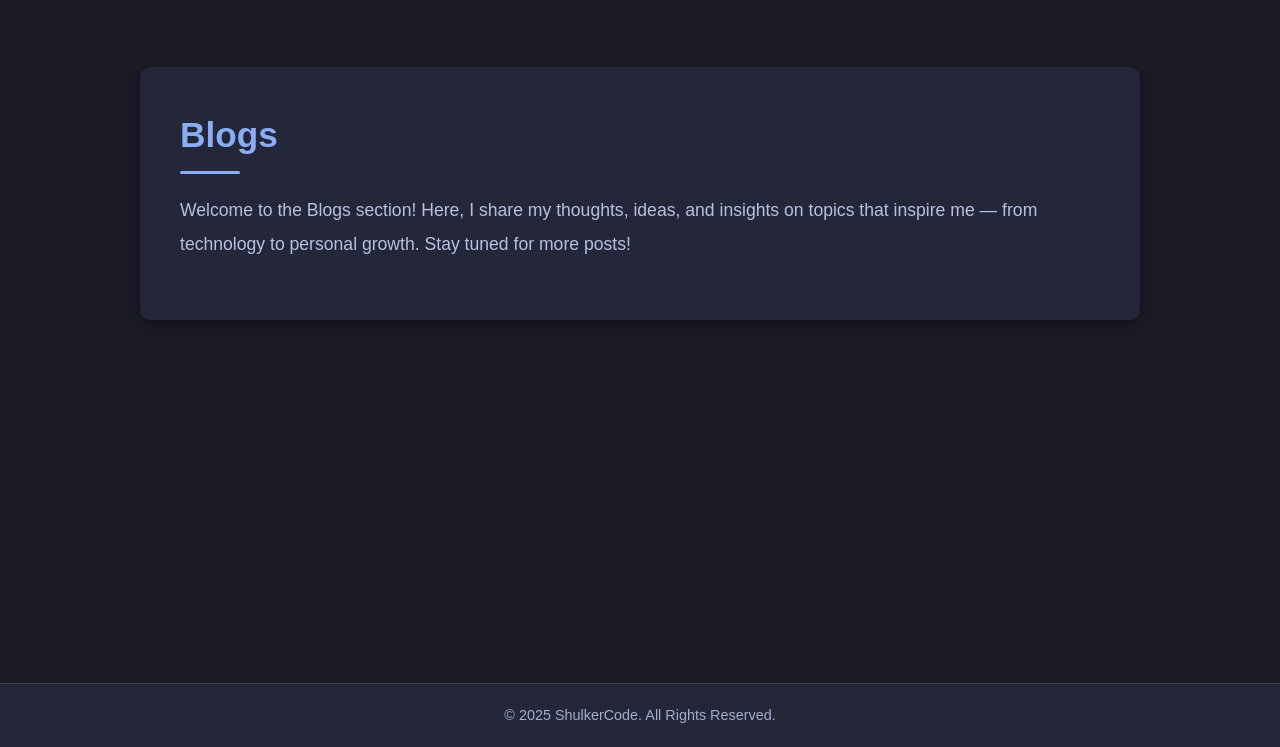
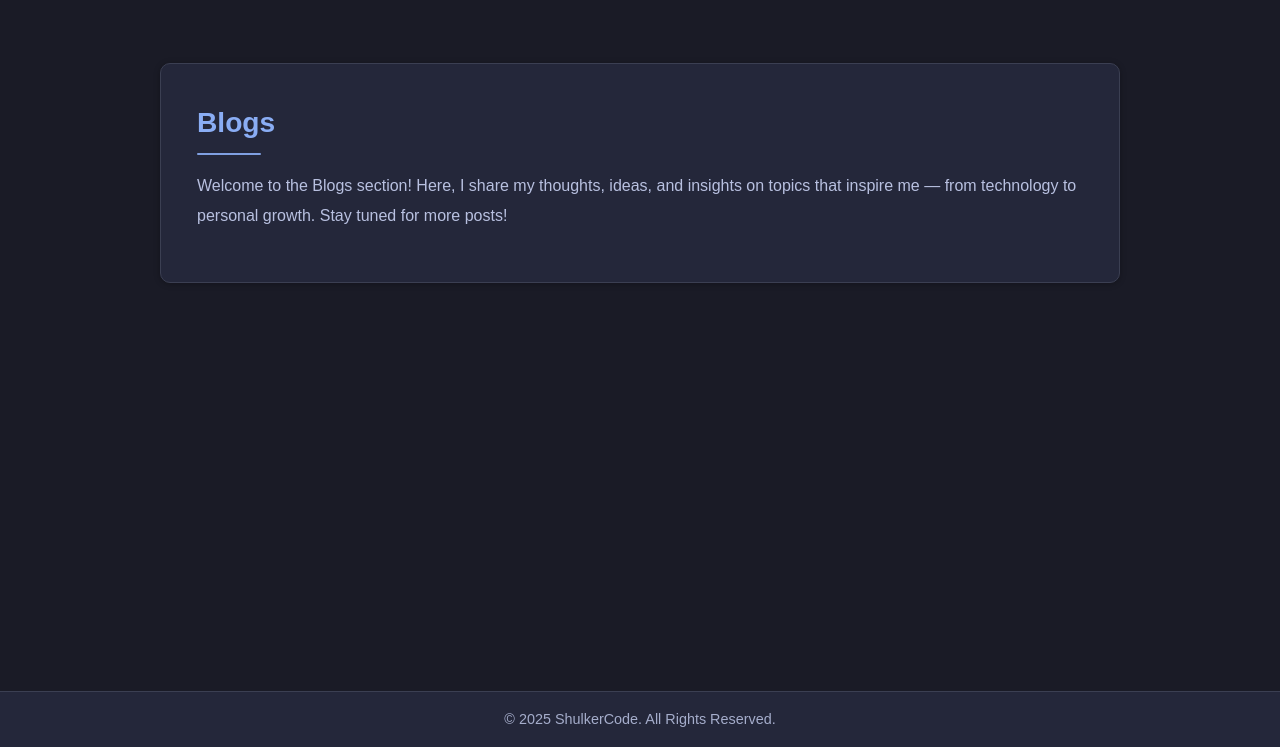
Before and after one commit to S4qC/s4qc.github.io, a plain HTML site: page blog.html in a window 1280 px wide. Shown: the part 53-800 px from the top of the page. Drawn offline with Linux system fonts and the light colour scheme.

Commit message:
Update styles.css

```diff
--- a/styles.css
+++ b/styles.css
@@ -2,7 +2,7 @@
   --gap: 24px;
   --content-gap: 20px;
   --nav-width: 1024px;
-  --main-width: 800px;
+  --main-width: 800px;           /* base width for content */
   --header-height: 60px;
   --footer-height: 60px;
   --radius: 10px;
@@ -21,6 +21,14 @@
   --accent-alt: #c6a0f6;
 }
 
+/* widen container on larger screens without losing the "box" look */
+@media (min-width: 1100px) {
+  :root { --main-width: 960px; }
+}
+@media (min-width: 1440px) {
+  :root { --main-width: 1100px; }
+}
+
 * {
   margin: 0;
   padding: 0;
@@ -32,7 +40,9 @@ body {
   line-height: 1.6;
   color: var(--primary);
   background: var(--theme);
-  padding-top: var(--header-height);
+  /* make room for fixed header/footer so content doesn't feel cramped */
+  padding-top: calc(var(--header-height) + 8px);
+  padding-bottom: calc(var(--footer-height) + 16px);
 }
 
 header {
@@ -84,20 +94,21 @@ nav a.active {
   color: var(--accent);
 }
 
-/* === About Section Improvements === */
+/* === About Section (keeps the container, just wider & cleaner) === */
 .intro {
-  max-width: 1000px;         /* wider box for laptops */
-  margin: 60px auto;         /* more breathing space */
+  max-width: var(--main-width);   /* keep container feel */
+  width: 100%;
+  margin: 48px auto 72px;         /* good breathing space; extra bottom so footer doesn't overlap */
   background: var(--entry);
+  border: 1px solid var(--border); /* subtle edge to define the box */
   border-radius: var(--radius);
-  padding: 40px;
-  box-shadow: 0 4px 12px rgba(0, 0, 0, 0.4); /* soft shadow */
+  padding: clamp(20px, 3vw, 36px); /* responsive padding */
+  box-shadow: 0 1px 6px rgba(0, 0, 0, 0.28); /* gentle shadow, not heavy */
 }
 
-/* Title styling */
 .intro h2 {
-  font-size: 2.2rem;
-  margin-bottom: 20px;
+  font-size: clamp(1.6rem, 2.2vw, 2rem);
+  margin-bottom: 16px;
   color: var(--accent);
   position: relative;
 }
@@ -105,29 +116,30 @@ nav a.active {
 .intro h2::after {
   content: "";
   display: block;
-  width: 60px;
-  height: 3px;
+  width: 64px;
+  height: 2px;
   background: var(--accent);
   margin-top: 8px;
   border-radius: 2px;
+  opacity: 0.9;
 }
 
-/* Paragraphs */
 .intro p {
-  font-size: 1.1rem;
-  line-height: 1.9;
+  font-size: clamp(1rem, 1.2vw, 1.1rem);
+  line-height: 1.85;
   color: var(--content);
-  margin-bottom: 1.2rem;   /* spacing between paragraphs */
+  margin-bottom: 1rem; /* tidy paragraph spacing */
 }
 
+/* Footer stays fixed; ensure content has bottom padding in body */
 .footer {
   position: fixed;
-  bottom: 0px;
+  bottom: 0;
+  left: 0;
   width: 100vw;
   text-align: center;
-  padding: 20px;
+  padding: 16px 12px;
   background: var(--entry);
-  margin-top: 40px;
   font-size: 0.9rem;
   border-top: 1px solid var(--border);
   color: var(--secondary);
@@ -145,16 +157,8 @@ nav a.active {
 /* Responsive tweaks */
 @media (max-width: 768px) {
   .intro {
+    margin: 32px 12px 96px; /* more bottom room for fixed footer on small screens */
     padding: 20px;
-    margin: 40px 15px;
-  }
-
-  .intro h2 {
-    font-size: 1.6rem;
-  }
-
-  .intro p {
-    font-size: 1rem;
   }
 }
 
```
